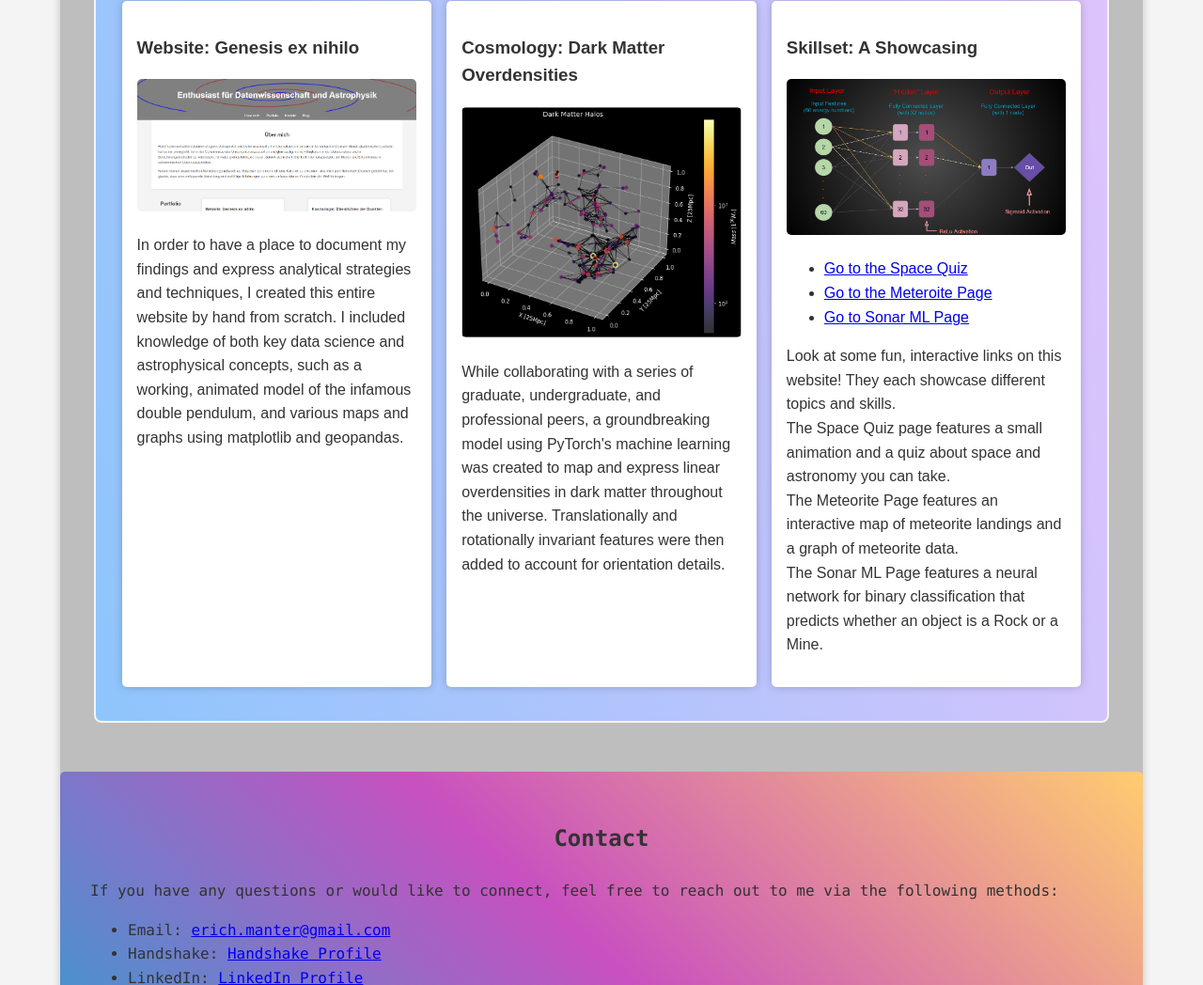
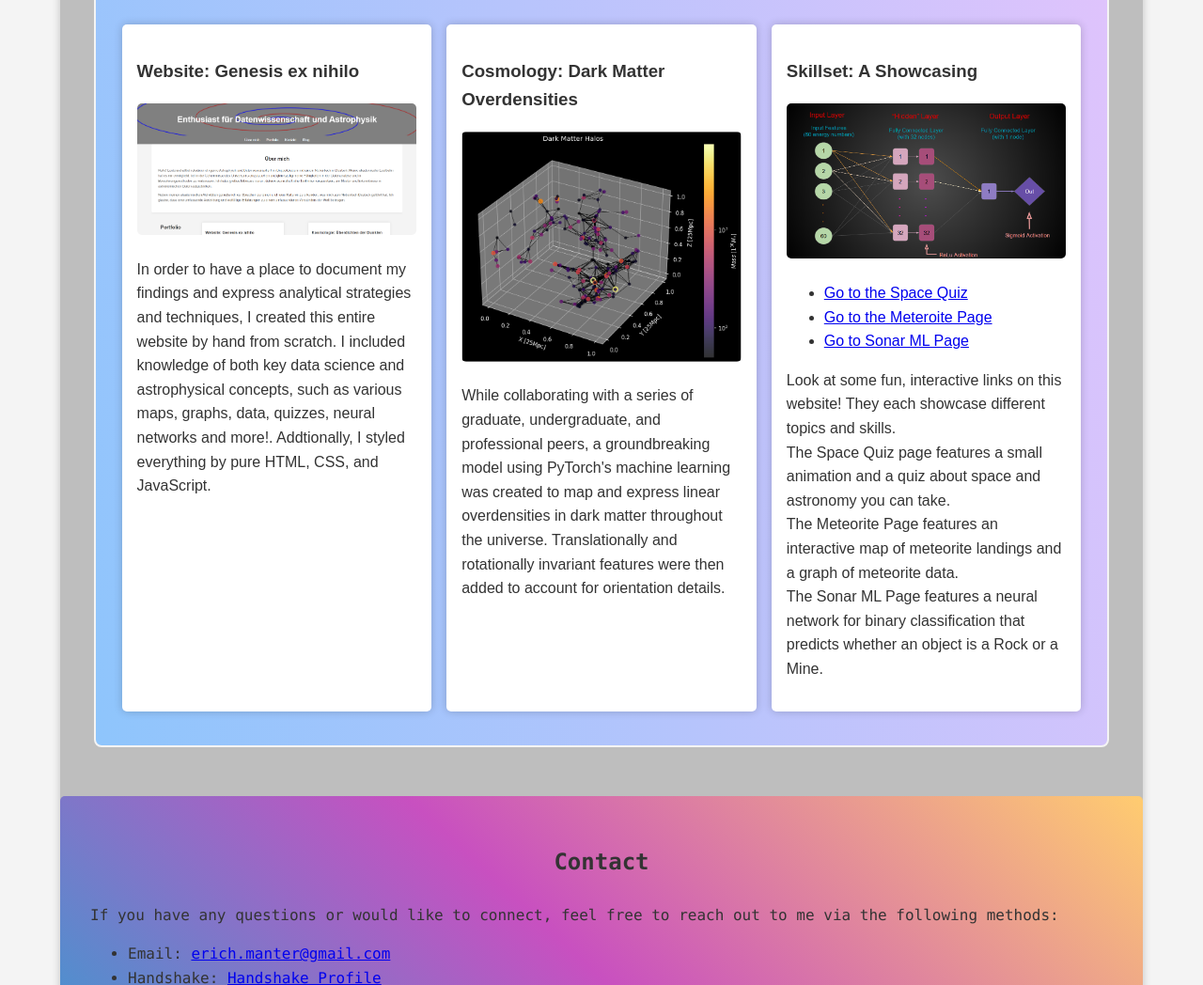
Before and after one commit to TNGQpid/TNGQpid.github.io, a plain HTML site: page index.html in a window 1280 px wide. Shown: the part 713-1761 px from the top of the page at 94% size. Drawn offline with Linux system fonts and the light colour scheme.

Commit message:
Update index.html

```diff
--- a/index.html
+++ b/index.html
@@ -201,8 +201,7 @@
         <section id="about" class="section about">
             <h2>About Me</h2>
             <p>Hello! I am a passionate astrophysics, physics, and data science triple major with minors in Math and German. My academic journey has allowed me to delve deep into the mysteries of the universe while honing my skills in data analysis and computational methods. I have a unique interest in using data science techniques to uncover patterns and insights in astronomical data.
-
-                In addition to my academic pursuits, I enjoy learning languages and exploring new cultures, which led me to minor in German. I believe that a well-rounded education and diverse experiences contribute to a richer understanding of the world.</p>
+                <br> In addition to my academic pursuits, I enjoy learning languages and exploring new cultures, which led me to minor in German. I believe that a well-rounded education and diverse experiences contribute to a richer understanding of the world.</p>
         </section>
         <section id="portfolio" class="section">
             <div class = "portfolio-container">
@@ -212,7 +211,8 @@
                     <div class="portfolio-item">
                         <h3>Website: Genesis ex nihilo</h3>
                         <img src="static/Genesis.png" alt="Project 1">
-                        <p>In order to have a place to document my findings and express analytical strategies and techniques, I created this entire website by hand from scratch. I included knowledge of both key data science and astrophysical concepts, such as a working, animated model of the infamous double pendulum, and various maps and graphs using matplotlib and geopandas.</p>
+                        <p>In order to have a place to document my findings and express analytical strategies and techniques, I created this entire website by hand from scratch. I included knowledge of both key data science and astrophysical concepts, such as various maps, graphs, data, quizzes, neural networks and more!.
+                        Addtionally, I styled everything by pure HTML, CSS, and JavaScript.</p>
                     </div>
                     <div class="portfolio-item">
                         <h3>Cosmology: Dark Matter Overdensities</h3>
```
